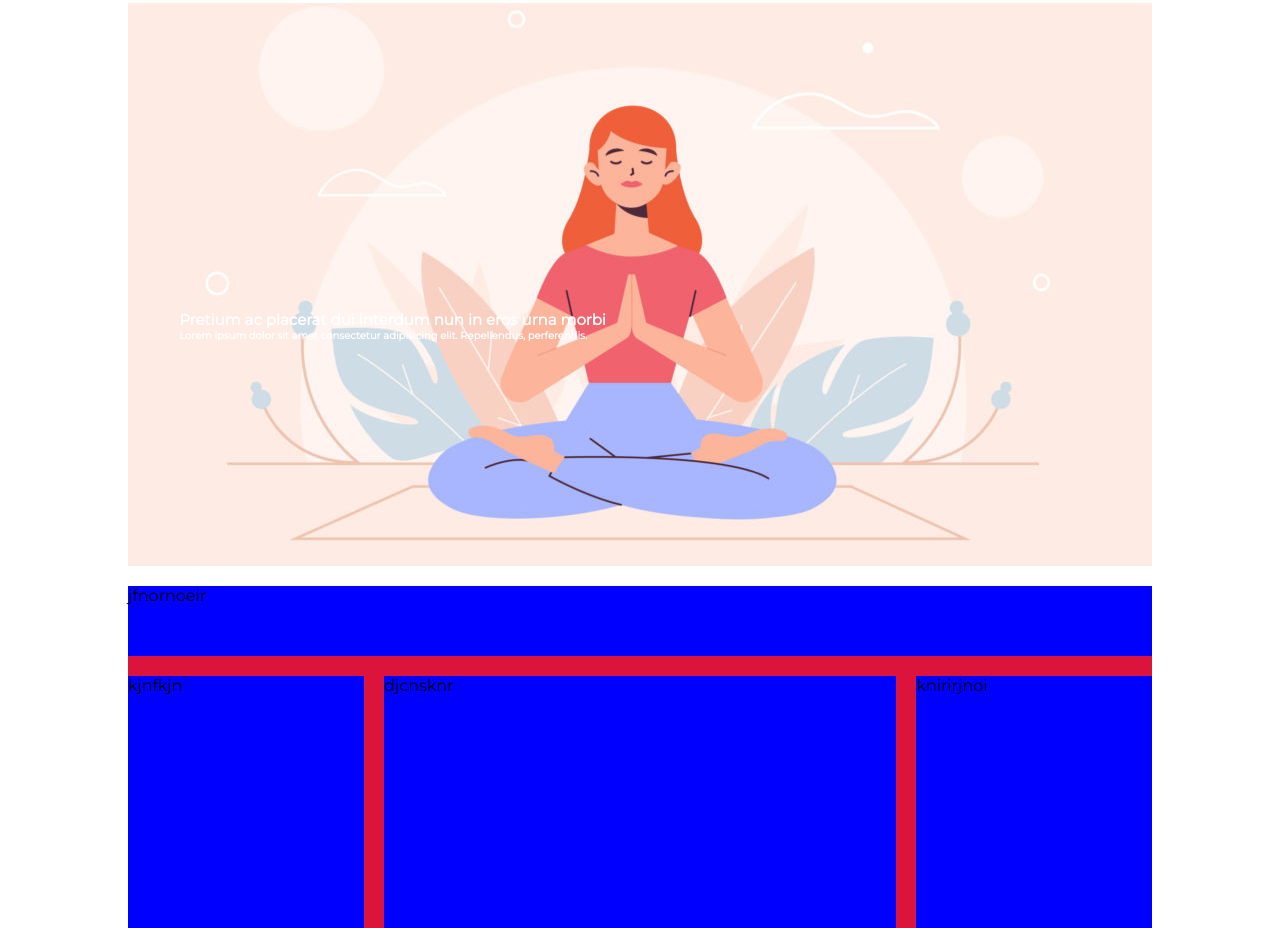
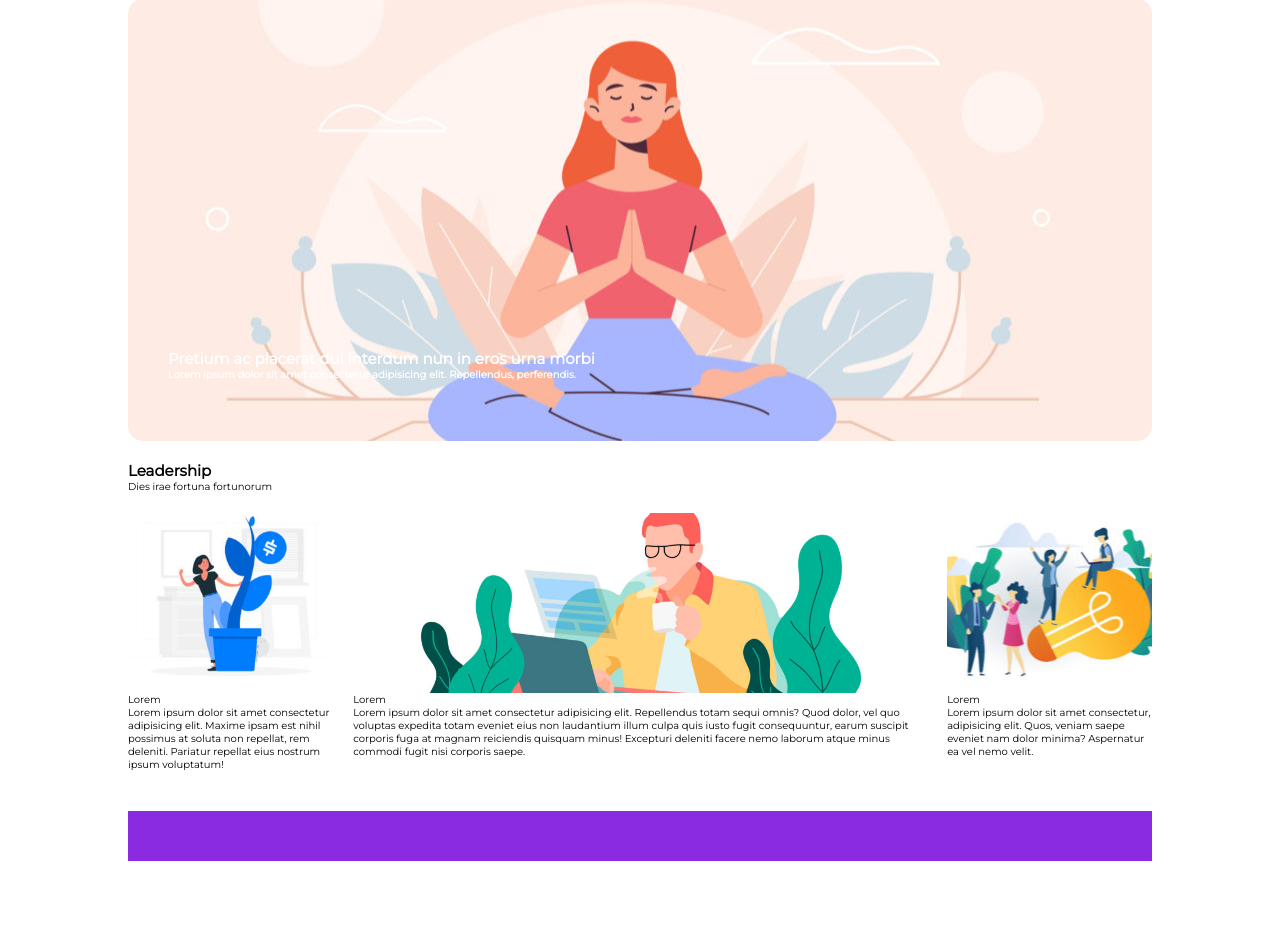
Before and after one commit to leopoldonanti/htmlcss-wp, a plain HTML site: page index.html in a window 1280 px wide. Shown: the part 80-1008 px from the top of the page. After the commit the page ends 941 px from the top, so only its background shows below. Drawn offline with Linux system fonts and the light colour scheme.

Commit message:
QUASI FINITO MANCA IL FOOTER

```diff
--- a/index.html
+++ b/index.html
@@ -17,7 +17,7 @@
 
         <!-- il banner corrisponde alla zona del nav -->
         <div class="logo">
-          <img class="img-logo" src="img/logo.png" alt="logo e logotipo">
+          <img class="img-logo" src="img/logo.png" alt="">
         </div>
 
 
@@ -35,10 +35,10 @@
         </nav>
 
         <!-- il banner corrisponde alla zona del nav -->
-        <div class="banner clearfix">
+        <div class="banner">
 
 
-          <div class="banner-text clearfix">
+          <div class="banner-text">
             <h1>Pretium ac placerat dui interdum nun in eros urna morbi<h1>
             <p>Lorem ipsum dolor sit amet consectetur adipisicing elit. Repellendus, perferendis.</p>
           </div>
@@ -55,25 +55,36 @@
 
         <!-- spazio per inserire titoli o intestazioni della finestra principale del main -->
         <div class="titolo-articolo">
-          jfnornoeir
+          <H1>Leadership</H1>
+          <p>Dies irae fortuna fortunorum</p>
+        </div>
+
+
+        <!-- spazio a sinistra "aside" -->
+        <div class="menu-sx">
+          <div class="img-sx"></div>
+          <div class="text-sx"><p>Lorem</p>
+            <p>Lorem ipsum dolor sit amet consectetur adipisicing elit. Maxime ipsam est nihil possimus at soluta non repellat, rem deleniti. Pariatur repellat eius nostrum ipsum voluptatum!</p></div>
+
+        </div>
+
+        <!-- spazio centrale per l'articolo -->
+        <div class="articolo">
+          <div class="img-articolo"></div>
+          <div class="text-articolo">
+            <p>Lorem</p>
+            <p>Lorem ipsum dolor sit amet consectetur adipisicing elit. Repellendus totam sequi omnis? Quod dolor, vel quo voluptas expedita totam eveniet eius non laudantium illum culpa quis iusto fugit consequuntur, earum suscipit corporis fuga at magnam reiciendis quisquam minus! Excepturi deleniti facere nemo laborum atque minus commodi fugit nisi corporis saepe.</p></div>
+
         </div>
 
 
         <!-- spazio a destra "aside" -->
-        <div class="menu-sx">
-          kjnfkjn
-        </div>
-
-
-        <!-- spazio centrale per l'articolo -->
-        <div class="articolo">
-          djcnsknr
-        </div>
-
-
-        <!-- spazio a sinistra "aside" -->
         <div class="menu-dx">
-          knirirjnoi
+          <div class="img-dx"></div>
+          <div class="text-dx">
+            <p>Lorem</p>
+            <p>Lorem ipsum dolor sit amet consectetur, adipisicing elit. Quos, veniam saepe eveniet nam dolor minima? Aspernatur ea vel nemo velit.</p>
+          </div>
         </div>
 
       </section>
--- a/style.css
+++ b/style.css
@@ -11,7 +11,13 @@
 }
 
 body{
-  font-family: 'Montserrat', sans-serif
+  font-family: 'Montserrat', sans-serif;
+}
+
+.img-logo{
+  width: 150px;
+  border-right: solid 1px gray;
+  padding-right: 30px;
 }
 
 nav{
@@ -40,28 +46,21 @@ nav li a:hover{
   margin: auto;
 }
 
-.img-logo{
-  width: 80px;
-  margin-bottom: 20px;
-
-}
-
-div.banner{
-
+.banner{
   background-size:cover;
   background-position: center;
   background-image: url(img/banner.jpg);
   margin-bottom: 20px;
+  border-radius: 15px;
 }
 
 .banner-text{
-  height: 100px;
-  width: 65%;
-  padding-top: 30%;
-  padding-left: 5%;
-  padding-bottom: 25%;
+  padding-top: 350px;
+  padding-left: 40px;
+  padding-bottom: 60px;
+  padding-right: 400px;
+
   color: white;
-  margin: 0px;
 }
 
 h1{
@@ -79,33 +78,44 @@ main .menu-sx{
   margin-bottom: 20px;
 }
 
-main{
-  background-color: crimson;
-}
-
 .titolo-articolo{
-  background-color:blue;
-  height: 70px;
   margin-bottom: 20px;
 }
 
 .menu-sx{
-  width: 23%;
-  height: 300px;
-  background-color: blue;
+  width: 20%;
+}
+
+.img-sx{
+  background-image: url(img/img-1.jpg);
+  height: 180px;
+  background-size: cover;
+  background-repeat: no-repeat;
+  background-position: center;
 }
 
 .articolo{
-  width: 50%;
-  height: 300px;
-  background-color: blue;
+  width: 56%;
   margin: 0 2%;
 }
 
+.img-articolo{
+  background-image: url(img/banner-2.jpg);
+  height: 180px;
+  background-size: cover;
+  background-position: center;
+}
+
 .menu-dx{
-  width: 23%;
-  height: 300px;
-  background-color: blue;
+  width: 20%;
+}
+
+.img-dx{
+  background-image: url(img/img-3.jpg);
+  height: 180px;
+  background-size: cover;
+  background-repeat: no-repeat;
+  background-position: center;
 }
 
 .end-banner{
```
Also changed, not shown: 2 other files.
